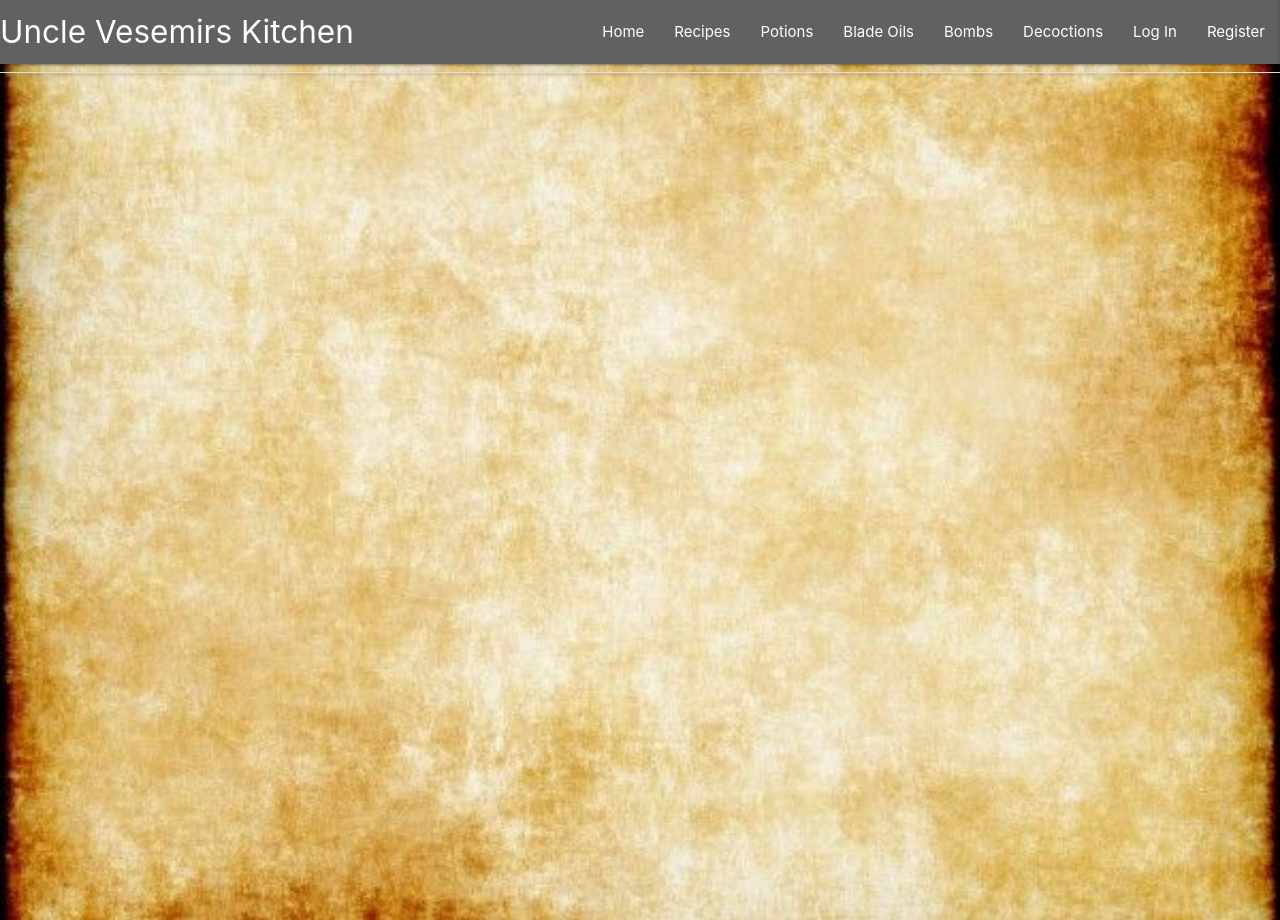
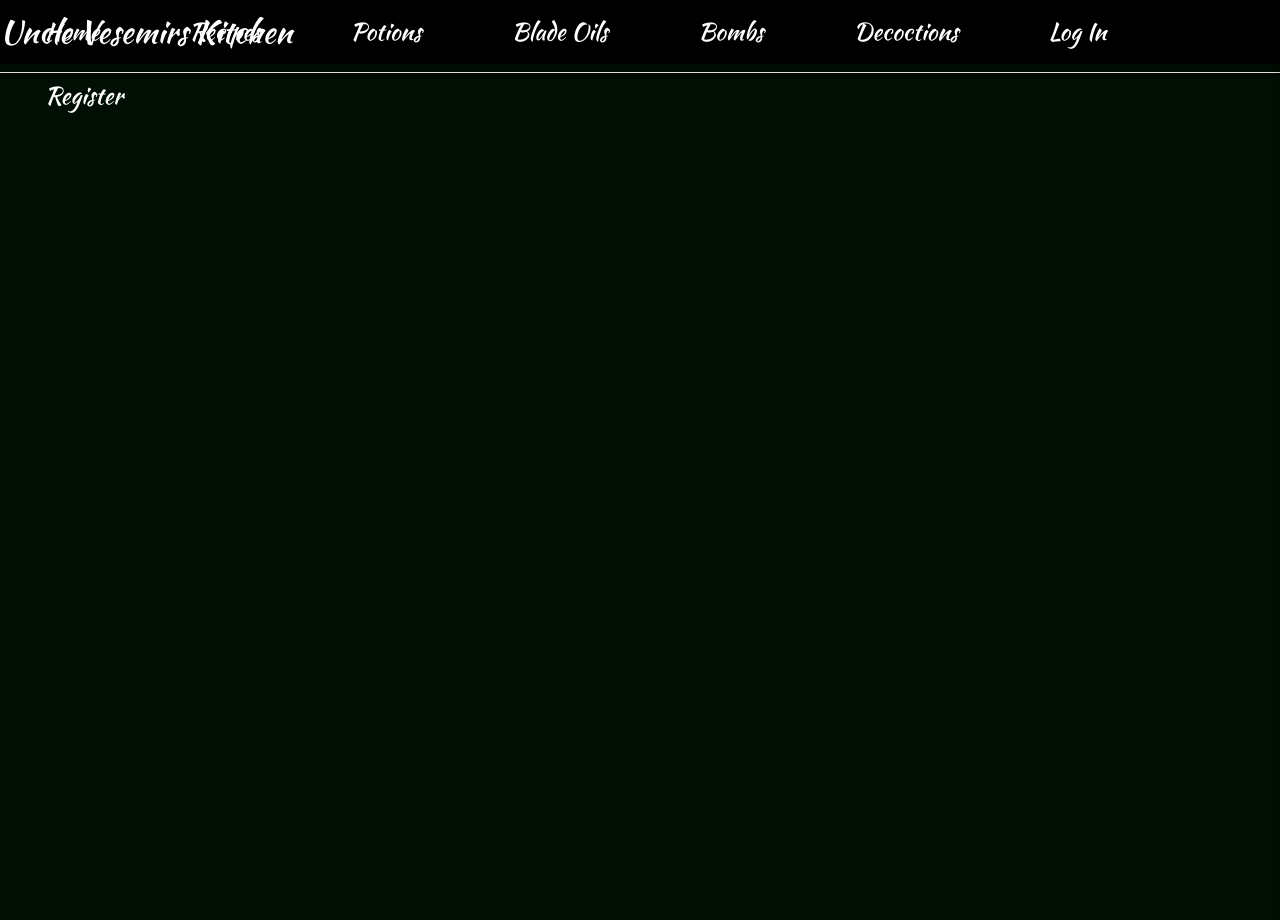
Before and after one commit to Ash066/uncle-vesemirs-kitchen, a Flask app: page /get_bombs in a window 1280 px wide. Run offline with Flask 2, Linux system fonts and the light colour scheme; data that the repository does not hold is empty; some libraries are stand-ins or nearby versions.

Commit message:
basic styling and colour scheme added to style.css and associated classes added to elements within base.html

```diff
--- a/static/css/style.css
+++ b/static/css/style.css
@@ -1,7 +1,29 @@
-body, html {
-  background-image: url("img/background.jpg");
-  height: 100%;
-  background-position: center;
-  background-repeat: no-repeat;
-  background-size: cover;
+@import url('https://fonts.googleapis.com/css2?family=Kaushan+Script&display=swap');
+
+/* General styling */
+
+html body {
+    background-color: #000e03;
+    font-family: 'Kaushan Script', cursive, sans-serif;
+    font-size: x-large;
 }
+
+.flashes h4 {
+    line-height: 2;
+}
+
+
+
+
+/* Navbar styling */
+
+.nav-name {
+	font-family: 'Kaushan Script', cursive, sans-serif;
+	font-size: xx-large;
+}
+
+.nav-link {
+	font-family: 'Kaushan Script', cursive, sans-serif;
+	margin: 0px 30px;
+	font-size: x-large;
+}
--- a/templates/base.html
+++ b/templates/base.html
@@ -6,7 +6,7 @@
     <link rel="stylesheet" href="https://cdnjs.cloudflare.com/ajax/libs/font-awesome/5.13.1/css/all.min.css"
         integrity="sha512-xA6Hp6oezhjd6LiLZynuukm80f8BoZ3OpcEYaqKoCV3HKQDrYjDE1Gu8ocxgxoXmwmSzM4iqPvCsOkQNiu41GA==" crossorigin="anonymous" type="text/css">
     <link rel="stylesheet" href="https://cdnjs.cloudflare.com/ajax/libs/materialize/1.0.0/css/materialize.min.css" type="text/css">
-    <link rel="stylesheet" href="{{ url_for('static', filename='static/css/style.css') }}" type="text/css">
+    <link rel="stylesheet" href="static/css/style.css" type="text/css">
     {% block styles %}
     {% endblock %}
     <title>Uncle Vesemirs Kitchen</title>
@@ -15,23 +15,23 @@
 
 	<header>
         <!-- top navbar -->
-		<nav class="nav-extended grey darken-2">
+		<nav class="nav-extended black">
 			<div class="nav-wrapper">
-				<a href="{{ url_for('get_landing') }}" class="brand-logo">Uncle Vesemirs Kitchen</a>
+				<a href="{{ url_for('get_landing') }}" class="brand-logo nav-name">Uncle Vesemirs Kitchen</a>
 				<a href="#" data-target="mobile-demo" class="sidenav-trigger right"><i class="fas fa-bars"></i></a>
 				<ul class="right hide-on-med-and-down">
-					<li><a href="{{ url_for('get_landing') }}">Home</a></li>
-					<li><a href="{{ url_for('get_recipes') }}">Recipes</a></li>
-					<li><a href="{{ url_for('get_potions') }}">Potions</a></li>
-					<li><a href="{{ url_for('get_blade_oils') }}">Blade Oils</a></li>
-                    <li><a href="{{ url_for('get_bombs') }}">Bombs</a></li>
-                    <li><a href="{{ url_for('get_decoctions') }}">Decoctions</a></li>
+					<li><a class="nav-link" href="{{ url_for('get_landing') }}">Home</a></li>
+					<li><a class="nav-link" href="{{ url_for('get_recipes') }}">Recipes</a></li>
+					<li><a class="nav-link" href="{{ url_for('get_potions') }}">Potions</a></li>
+					<li><a class="nav-link" href="{{ url_for('get_blade_oils') }}">Blade Oils</a></li>
+                    <li><a class="nav-link" href="{{ url_for('get_bombs') }}">Bombs</a></li>
+                    <li><a class="nav-link" href="{{ url_for('get_decoctions') }}">Decoctions</a></li>
                     {% if session.user %}
-                        <li><a href="{{ url_for('add_recipe') }}">Add Recipe</a></li>
-                        <li><a href="{{ url_for('logout') }}">Log Out</a></li>
+                        <li><a class="nav-link" href="{{ url_for('add_recipe') }}">Add Recipe</a></li>
+                        <li><a class="nav-link" href="{{ url_for('logout') }}">Log Out</a></li>
                     {% else %}
-                        <li><a href="{{ url_for('login') }}">Log In</a></li>
-                        <li><a href="{{ url_for('register') }}">Register</a></li>
+                        <li><a class="nav-link" href="{{ url_for('login') }}">Log In</a></li>
+                        <li><a class="nav-link" href="{{ url_for('register') }}">Register</a></li>
                     {% endif %}
 				</ul>
 			</div>
@@ -40,18 +40,18 @@
         <!-- mobile sidenav -->
 		<ul class="sidenav" id="mobile-demo">
             <li><h4 class="center-align">Uncle Vesemirs Kitchen</h4></li>
-            <li><a href="{{ url_for('get_landing') }}">Home</a></li>
-            <li><a href="{{ url_for('get_recipes') }}">Recipes</a></li>
-            <li><a href="{{ url_for('get_potions') }}">Potions</a></li>
-            <li><a href="{{ url_for('get_blade_oils') }}">Blade Oils</a></li>
-            <li><a href="{{ url_for('get_bombs') }}">Bombs</a></li>
-            <li><a href="{{ url_for('get_decoctions') }}">Decoctions</a></li>
+            <li><a class="nav-link" href="{{ url_for('get_landing') }}">Home</a></li>
+            <li><a class="nav-link" href="{{ url_for('get_recipes') }}">Recipes</a></li>
+            <li><a class="nav-link" href="{{ url_for('get_potions') }}">Potions</a></li>
+            <li><a class="nav-link" href="{{ url_for('get_blade_oils') }}">Blade Oils</a></li>
+            <li><a class="nav-link" href="{{ url_for('get_bombs') }}">Bombs</a></li>
+            <li><a class="nav-link" href="{{ url_for('get_decoctions') }}">Decoctions</a></li>
             {% if session.user %}
-                <li><a href="{{ url_for('add_recipe') }}">Add Recipe</a></li>
-                <li><a href="{{ url_for('logout') }}">Log Out</a></li>
+                <li><a class="nav-link" href="{{ url_for('add_recipe') }}">Add Recipe</a></li>
+                <li><a class="nav-link" href="{{ url_for('logout') }}">Log Out</a></li>
             {% else %}
-                <li><a href="{{ url_for('login') }}">Log In</a></li>
-                <li><a href="{{ url_for('register') }}">Register</a></li>
+                <li><a class="nav-link" href="{{ url_for('login') }}">Log In</a></li>
+                <li><a class="nav-link" href="{{ url_for('register') }}">Register</a></li>
             {% endif %}
 		</ul>
 	</header>
```
